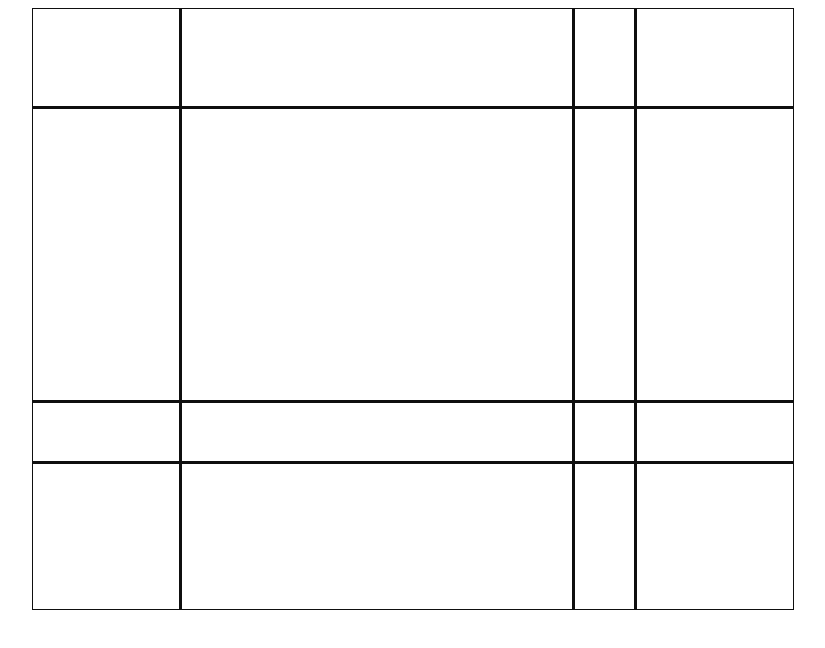
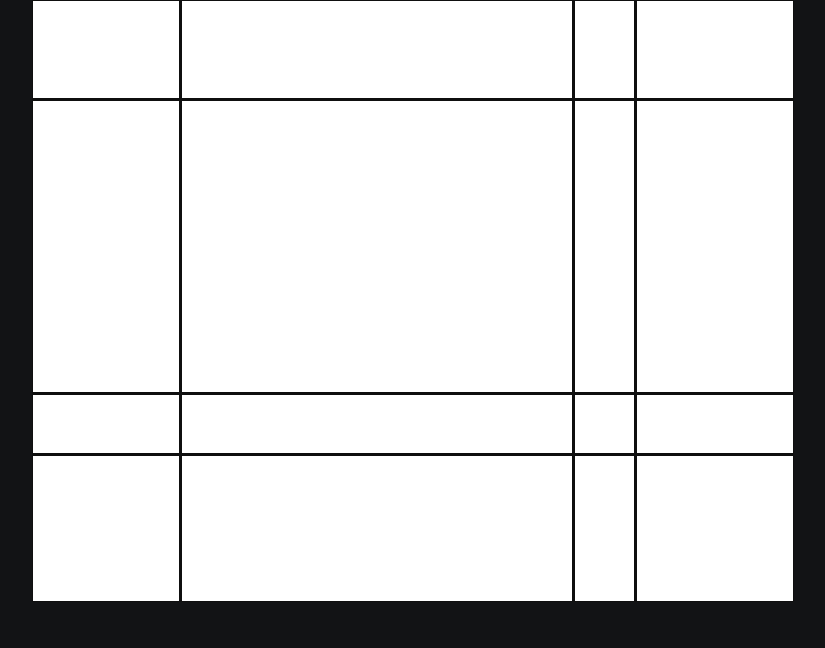
Before and after one commit to jema28/mondrian, a React (Vite) app: page / in a window 1280 px wide. Shown: the top 648 px of the page, without its empty margins (227-1052 px from the left). Built offline with nearby package versions, Linux system fonts and the light colour scheme.

Commit message:
set global styles and color scheme

```diff
--- /dev/null
+++ b/App.js
@@ -0,0 +1,15 @@
+import React from 'react'
+import {ThemeProvider} from 'styled-components'
+import {GlobalStyle, theme} from './App.style'
+import Mondrian from './src/components/Mondrian'
+
+const App = () => (
+  <React.Fragment>
+    <GlobalStyle/>
+    <ThemeProvider theme={theme}>
+      <Mondrian/>
+    </ThemeProvider>
+  </React.Fragment>
+)
+
+export default App
--- /dev/null
+++ b/App.style.js
@@ -0,0 +1,23 @@
+import {createGlobalStyle} from 'styled-components'
+
+export const theme = {
+  red: '#CF231A',
+  blue: '#054470',
+  yellow: '#F1CC23',
+  white: '#FFF',
+  grey: '#D5DCE2',
+  darkGrey: '#121315',
+  black: '#06050B'
+}
+
+export const GlobalStyle = createGlobalStyle`
+  @import url('https://fonts.googleapis.com/css?family=Pangolin');
+
+  body {
+    padding: 0;
+    margin: 0;
+    box-sizing: border-box;
+    font-family: 'Pangolin', sans-serif;
+    background: ${theme.darkGrey};
+  }
+`
--- a/src/index.js
+++ b/src/index.js
@@ -1,5 +1,5 @@
 import React from 'react'
 import {render} from 'react-dom'
-import Mondrian from './components/Mondrian/index'
+import App from '../App'
 
-render(<Mondrian/>, document.getElementById('root'))
+render(<App/>, document.getElementById('root'))
```
